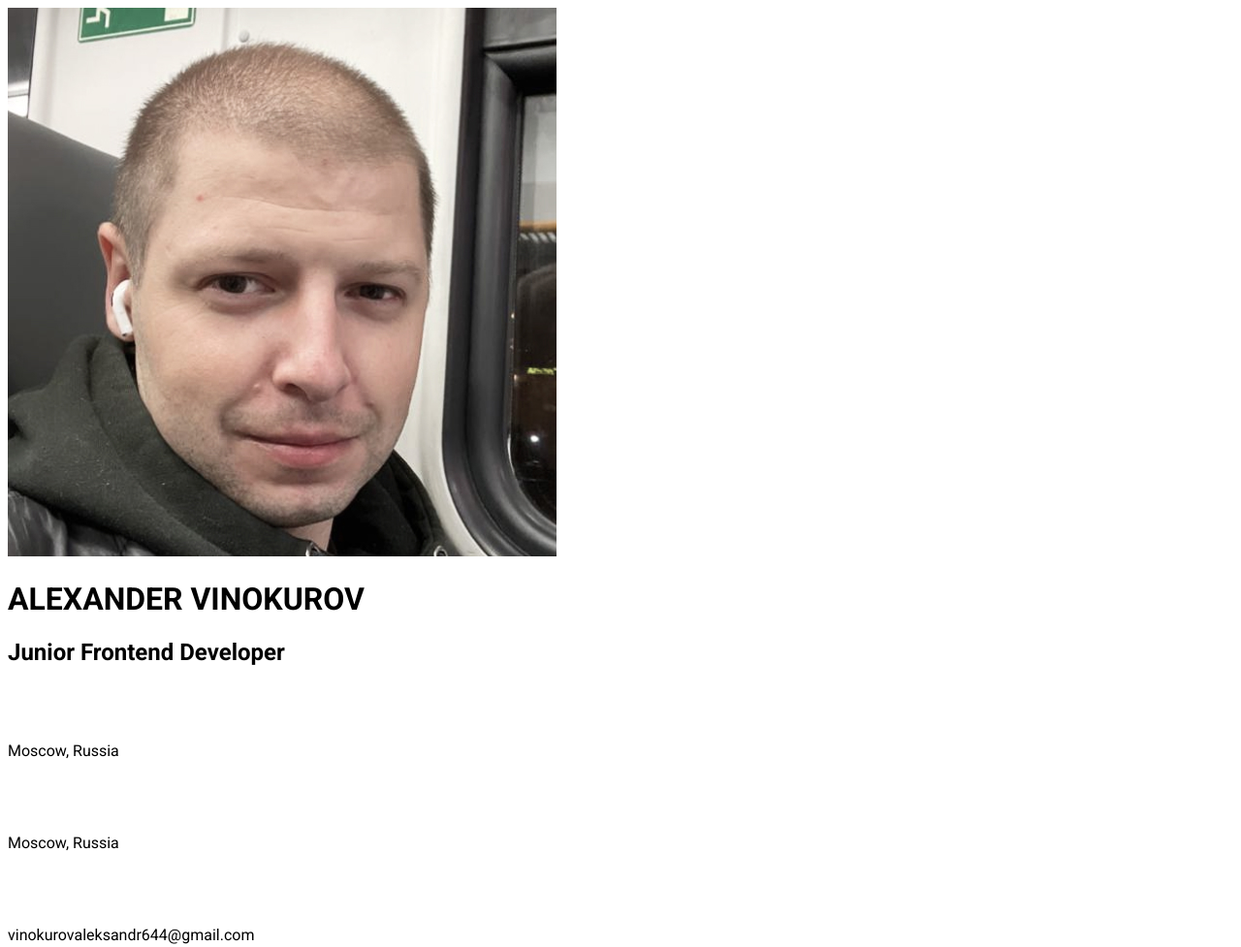
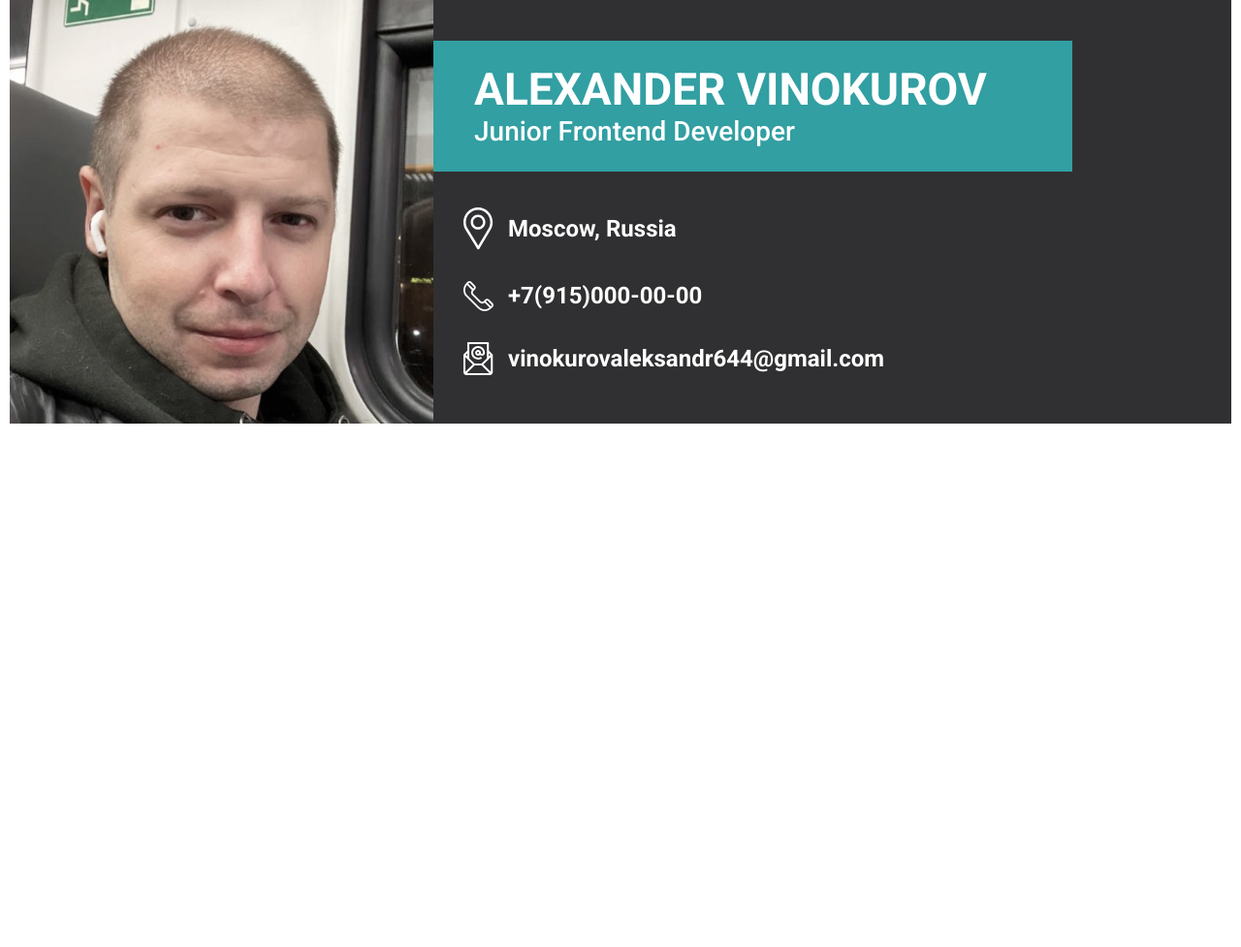
Before and after one commit to DeXander/rsschool-cv, a plain HTML site: page index.html in a window 1280 px wide. Shown: the whole page at 97% size. After the commit the page ends 800 px from the top, so only its background shows below. Drawn offline with Linux system fonts and the light colour scheme.

Commit message:
feat: complete header section

```diff
--- a/css/style.css
+++ b/css/style.css
@@ -1,13 +1,62 @@
 *{
+	box-sizing: border-box;
+	margin: 0;
+	padding: 0;
+}
+html,body{
 	font-family: 'Open Sans', sans-serif;
 	font-family: 'Roboto', sans-serif;
 }
-body{
+.container{
+	width: 1260px;
+	margin: 0 auto;
+}
+.header{
+	display: flex;
+	background:#303032;
+}
+.header>img{
+	width: 437px;
+	height: 437px;
+}
+.name{
+	margin-top: 42px;
+	margin-bottom: 37px;
+	width: 659px;
+	height: 135px;
+	background:#329FA2;
+	color:#fff;
+	padding-left: 42px;
+}
+.name h1{
+	font-family: Roboto;
+	font-weight: 700;
+	font-size: 46px;
+	line-height: 53.91px;
+	padding-top: 24px;
+}
+.name h2{
+	font-family: Roboto;
+	font-weight: 500;
+	font-size: 28px;
+	line-height: 32.81px;
+}
+.contact{
+	display: flex;
+	align-items: center;
+	margin-left: 31px;
+	margin-bottom: 32px;
 
 }
-h1{
+.contact img{
+	margin-right:15px;
+	width: 31px;
 
 }
-.heading{
-
+.contact p{
+	color: #fff;
+	font-family: Roboto;
+	font-weight: 600;
+	font-size: 24px;
+	line-height: 28.13px;
 }
--- a/index.html
+++ b/index.html
@@ -11,26 +11,24 @@
 	<title>ALEXANDER VINOKUROV (CV)</title>
 </head>
 <body>
-	<header class="header">
-		<div class="container">
-			<img src="/assets/avatar.jpg" alt="avatar" class="avatar">
-			<div class="info">
-				<div class="name-block">
-					<h1 class="name">ALEXANDER VINOKUROV</h1>
-					<h2 class="profession">Junior Frontend Developer</h2>
-				</div>
-				<div class="location">
-					<img src="/assets/location.svg" alt="location-logo" class="location">
-					<p class="location-city">Moscow, Russia</p>
-				</div>
-				<div class="phone">
-					<img src="/assets/phone.svg" alt="phone-logo" class="phone">
-					<p class="phone-number">Moscow, Russia</p>
-				</div>
-				<div class="mail">
-					<img src="/assets/email.svg" alt="email-logo" class="email">
-					<p class="email-address">vinokurovaleksandr644@gmail.com</p>
-				</div>
+	<header class="container header">
+		<img src="/assets/avatar.jpg" alt="avatar" class="avatar">
+		<div class="info">
+			<div class="name">
+					<h1>ALEXANDER VINOKUROV</h1>
+					<h2>Junior Frontend Developer</h2>
+			</div>
+			<div class="contact">
+				<img src="/assets/location.svg" alt="location">
+				<p>Moscow, Russia</p>
+			</div>
+			<div class="contact">
+				<img src="/assets/phone.svg" alt="phone">
+				<p>+7(915)000-00-00</p>
+			</div>
+			<div class="contact">
+				<img src="/assets/email.svg" alt="email">
+				<p>vinokurovaleksandr644@gmail.com</p>
 			</div>
 		</div>
 	</header>
```
